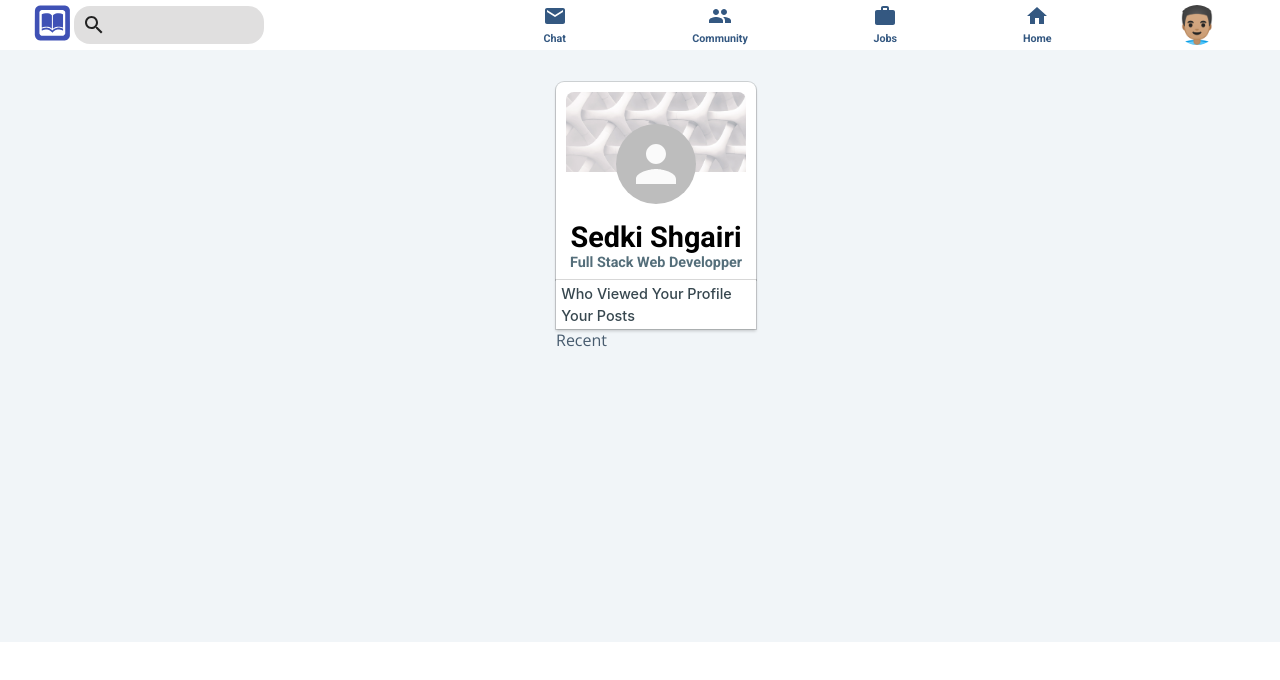
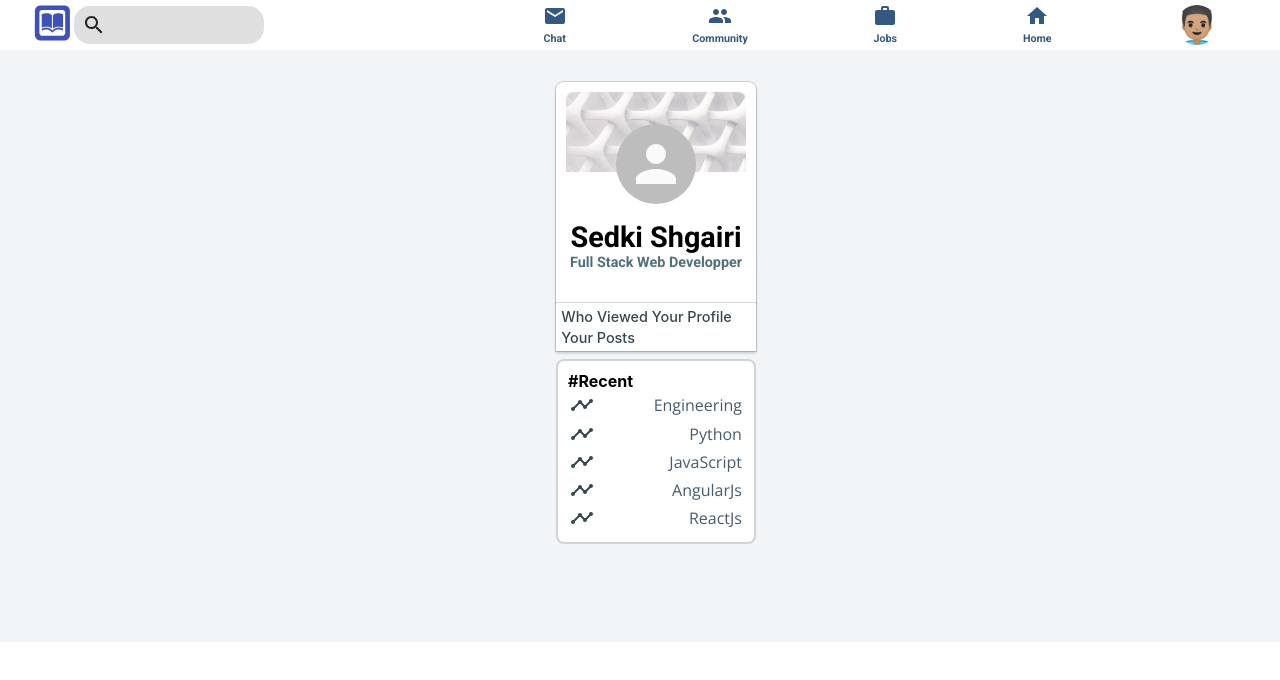
Before and after one commit to Sedki-Sghairi/chatspace, a React (Create React App) app: page / in a window 1280 px wide. Shown: the top 680 px of the page. Built offline with nearby package versions, Linux system fonts and the light colour scheme.

Commit message:
style sidebar__recent

```diff
--- a/src/Sidebar.js
+++ b/src/Sidebar.js
@@ -1,8 +1,16 @@
 import { Avatar } from '@material-ui/core';
 import React from 'react';
 import './sidebar.css';
-
+import TimelineOutlinedIcon from '@material-ui/icons/TimelineOutlined';
 const Sidebar = () => {
+	const recentItem = (topic) => {
+		return (
+			<a className="sidebar__recentItem">
+				<TimelineOutlinedIcon />
+				<p className="topic">{topic}</p>
+			</a>
+		);
+	};
 	return (
 		<div className="sidebar">
 			<div className="sidebar__top">
@@ -16,7 +24,12 @@ const Sidebar = () => {
 				<a className="sidebar__link">Your posts</a>
 			</div>
 			<div className="sidebar__bottom">
-				<p>recent</p>
+				<b>#recent</b>
+				{recentItem('Engineering')}
+				{recentItem('Python')}
+				{recentItem('JavaScript')}
+				{recentItem('AngularJs')}
+				{recentItem('ReactJs')}
 			</div>
 		</div>
 	);
--- a/src/sidebar.css
+++ b/src/sidebar.css
@@ -23,6 +23,7 @@
 	border-top-left-radius: .5rem;
 	background-color: #fff;
 	padding: .6rem;
+	padding-bottom: 2rem;
 }
 .sidebar__top > img {
 	margin-bottom: -3rem;
@@ -45,12 +46,14 @@
 	box-shadow: 0 0 0 1px rgb(0 0 0 / 15%), 0 2px 3px rgb(0 0 0 / 20%);
 	padding: .2rem;
 }
+.sidebar__recentItem,
 .sidebar__link {
 	padding: .13rem;
 	color: #37474f;
 	font-size: .7rem;
 	font-weight: 500;
 }
+.sidebar__recentItem:hover,
 .sidebar__link:hover {
 	background-color: rgba(52, 88, 129, .9);
 	color: whitesmoke;
@@ -63,3 +66,19 @@
 		margin-left: 2rem;
 	}
 }
+.sidebar__bottom {
+	text-align: left;
+	padding: 10px;
+	border: lightgray solid 2px;
+	background-color: #fff;
+	border-radius: .5rem;
+	margin-top: .5rem;
+}
+.sidebar__recentItem {
+	display: flex;
+	align-items: center;
+	justify-content: space-between;
+}
+.sidebar__recentItem:hover .topic {
+	color: #fff;
+}
```
